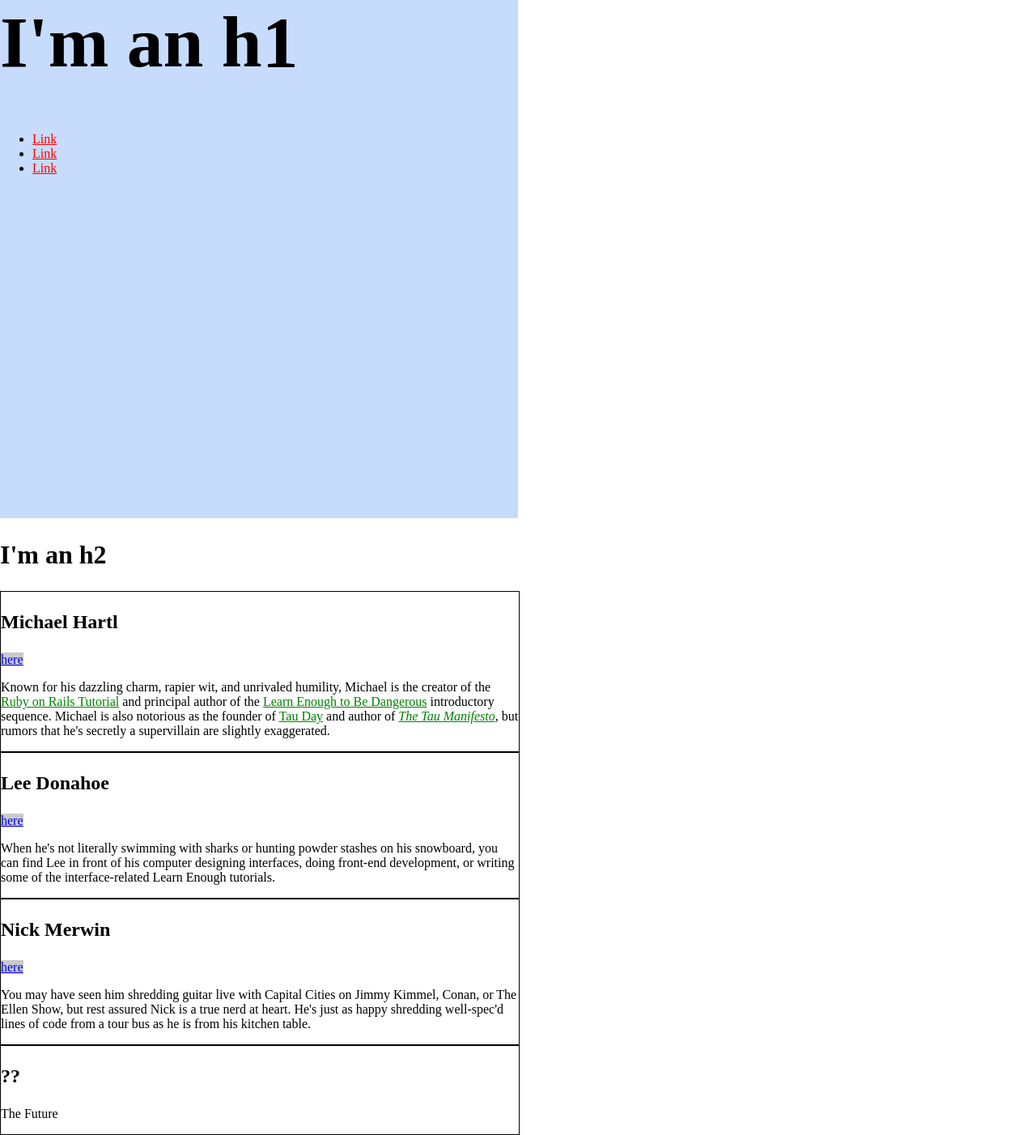
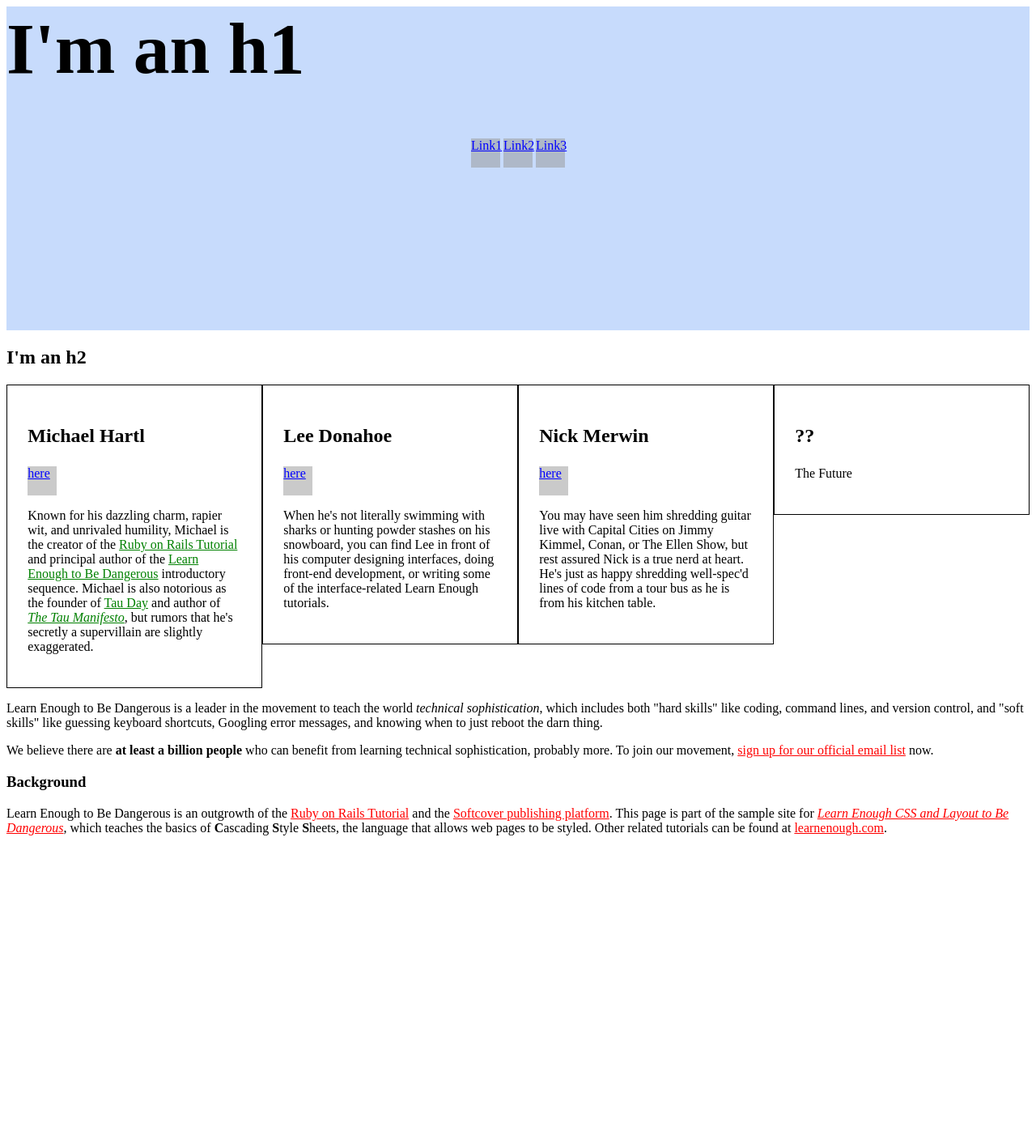
Before and after one commit to D-Shergill/D-Shergill.github.io, a plain HTML site: page index.html in a window 1280 px wide. Shown: the whole page at 81% size. After the commit the page ends 1048 px from the top, so only its background shows below. Drawn offline with Linux system fonts and the light colour scheme.

Commit message:
Aug 20 2020

```diff
--- a/index.html
+++ b/index.html
@@ -4,48 +4,58 @@
     <title>Test Page: Don't Panic</title>
     <meta charset="utf-8">
     <style>
-      /* GLOBAL STYLES*/
-      html, body {
-        margin: 0;
-        padding: 0;
-      }
+      /* GLOBAL STYLES */
       h1 {
         font-size: 7vw;
         margin-top: 0;
       }
-
       a {
         color: #f00;
-      }
-      h2 {
-        font-size: 2em;
       }
 
       /* HERO STYLES */
       .full-hero {
         background-color: #c7dbfc;
-      height: 50vw;
-      width: 50vw;
+        height: 50vh;
       }
-
 
       /* SOCIAL STYLES */
       .social-link {
-        background: rgba(150,150,150,0.5);
+        background: rgba(150, 150, 150, 0.5);
         color: blue;
+        display: inline-block;
+        height: 36px;
+        width: 36px;
       }
+
+      .social-list {
+        list-style: none;
+        padding: 0;
+        text-align: center;
+      }
+
+      .social-list > li {
+        display: inline-block;
+      }
+
       /* BIO STYLES */
       .bio-wrapper {
       font-size: 24px;
+      overflow: hidden;
       }
+
       .bio-box {
         border: 1px solid black;
+        box-sizing: border-box;
+        float: left;
         font-size: 1rem;
-        width: 50%;
+        padding: 2%;
+        width: 25%;
       }
       .bio-box h3 {
         font-size: 1.5em;
       }
+
       .bio-copy {
         font-size: 1em;
       }
@@ -55,22 +65,20 @@
     </style>
   </head>
   <body>
-
     <div class="full-hero hero-home">
       <h1>I'm an h1</h1>
-        <ul>
+      <ul class="social-list">
         <li>
-            <a href="https://example.com/">Link</a>
+          <a href="https://example.com/" class="social-link">Link1</a>
         </li>
         <li>
-            <a href="https://example.com/">Link</a>
+          <a href="https://example.com/" class="social-link">Link2</a>
         </li>
         <li>
-            <a href="https://example.com/">Link</a>
+          <a href="https://example.com/" class="social-link">Link3</a>
         </li>
       </ul>
     </div>
-
     <h2>I'm an h2</h2>
     <div class="bio-wrapper">
       <div class="bio-box">
@@ -97,10 +105,10 @@
         <a href="https://twitter.com/leedonahoe" class="social-link">here</a>
         <div class="bio-copy">
           <p>
-                When he's not literally swimming with sharks or hunting powder stashes on
-                his snowboard, you can find Lee in front of his computer designing
-                interfaces, doing front-end development, or writing some of the
-                interface-related Learn Enough tutorials.
+            When he's not literally swimming with sharks or hunting powder
+            stashes on his snowboard, you can find Lee in front of his computer
+            designing interfaces, doing front-end development, or writing some of
+            the interface-related Learn Enough tutorials.
           </p>
         </div>
       </div>
@@ -109,10 +117,10 @@
         <a href="https://twitter.com/nickmerwin" class="social-link">here</a>
         <div class="bio-copy">
           <p>
-                You may have seen him shredding guitar live with Capital Cities on Jimmy
-                Kimmel, Conan, or The Ellen Show, but rest assured Nick is a true nerd at
-                heart. He's just as happy shredding well-spec'd lines of code from a tour
-                bus as he is from his kitchen table.
+            You may have seen him shredding guitar live with Capital Cities on
+            Jimmy Kimmel, Conan, or The Ellen Show, but rest assured Nick is a
+            true nerd at heart. He's just as happy shredding well-spec'd lines
+            of code from a tour bus as he is from his kitchen table.
           </p>
         </div>
       </div>
@@ -123,5 +131,32 @@
         </p>
       </div>
     </div>
+      <p>
+      Learn Enough to Be Dangerous is a leader in the movement to teach the
+      world <em>technical sophistication</em>, which includes both "hard
+      skills" like coding, command lines, and version control, and "soft
+       skills" like guessing keyboard shortcuts, Googling error messages, and
+      knowing when to just reboot the darn thing.
+    </p>
+    <p>
+      We believe there are <strong>at least a billion people</strong> who can
+      benefit from learning technical sophistication, probably more. To join
+      our movement,
+      <a href="https://learnenough.com/#email_list">sign up for our official
+      email list</a> now.
+    </p>
+    <h3>Background</h3>
+    <p>
+      Learn Enough to Be Dangerous is an outgrowth of the
+      <a href="https://www.railstutorial.org/">Ruby on Rails Tutorial</a> and the
+      <a href="https://www.softcover.io/">Softcover publishing platform</a>.
+      This page is part of the sample site for
+      <a href="https://learnenough.com/css-tutorial"><em>Learn Enough CSS and
+      Layout to Be Dangerous</em></a>, which teaches the basics of
+      <strong>C</strong>ascading <strong>S</strong>tyle
+      <strong>S</strong>heets, the language that allows web pages to be styled.
+      Other related tutorials can be found at
+      <a href="https://learnenough.com/">learnenough.com</a>.
+    </p>
   </body>
 </html>
```
Lines whose indentation alone changed are shown as unchanged.
